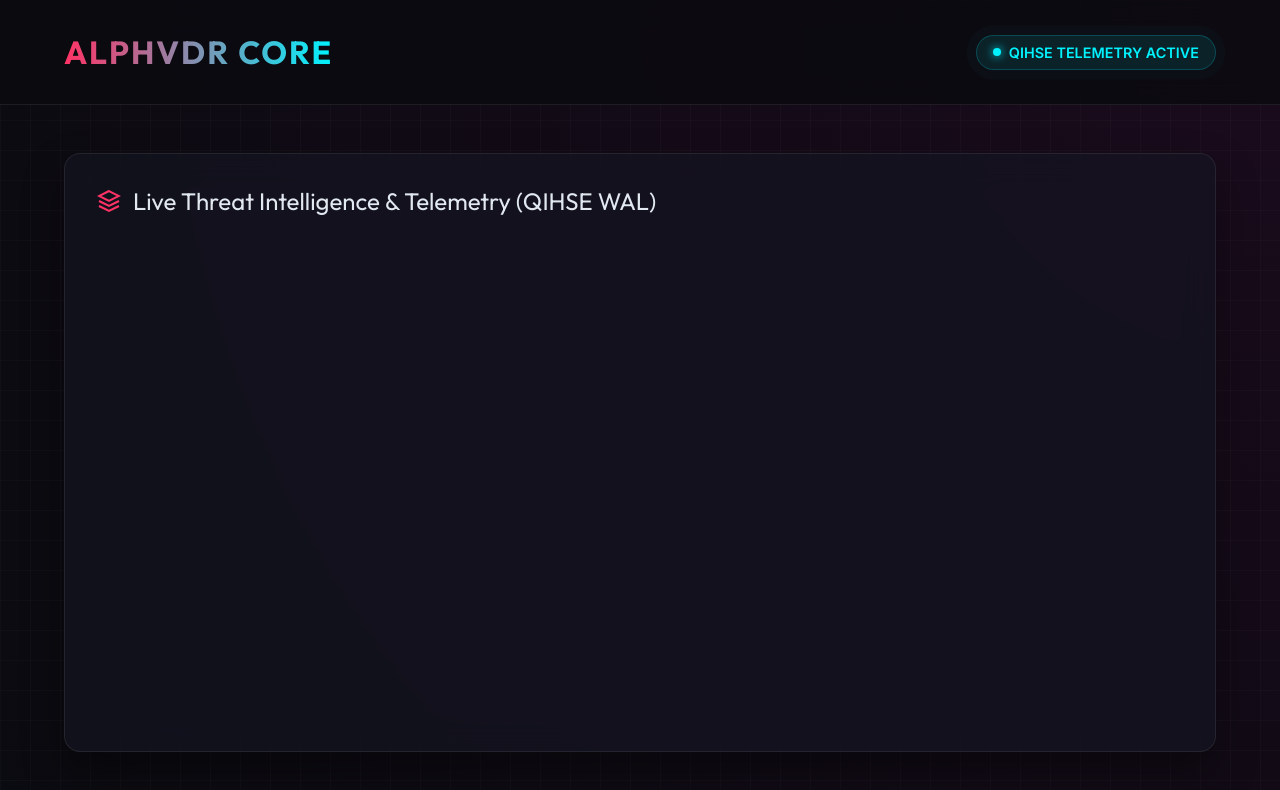
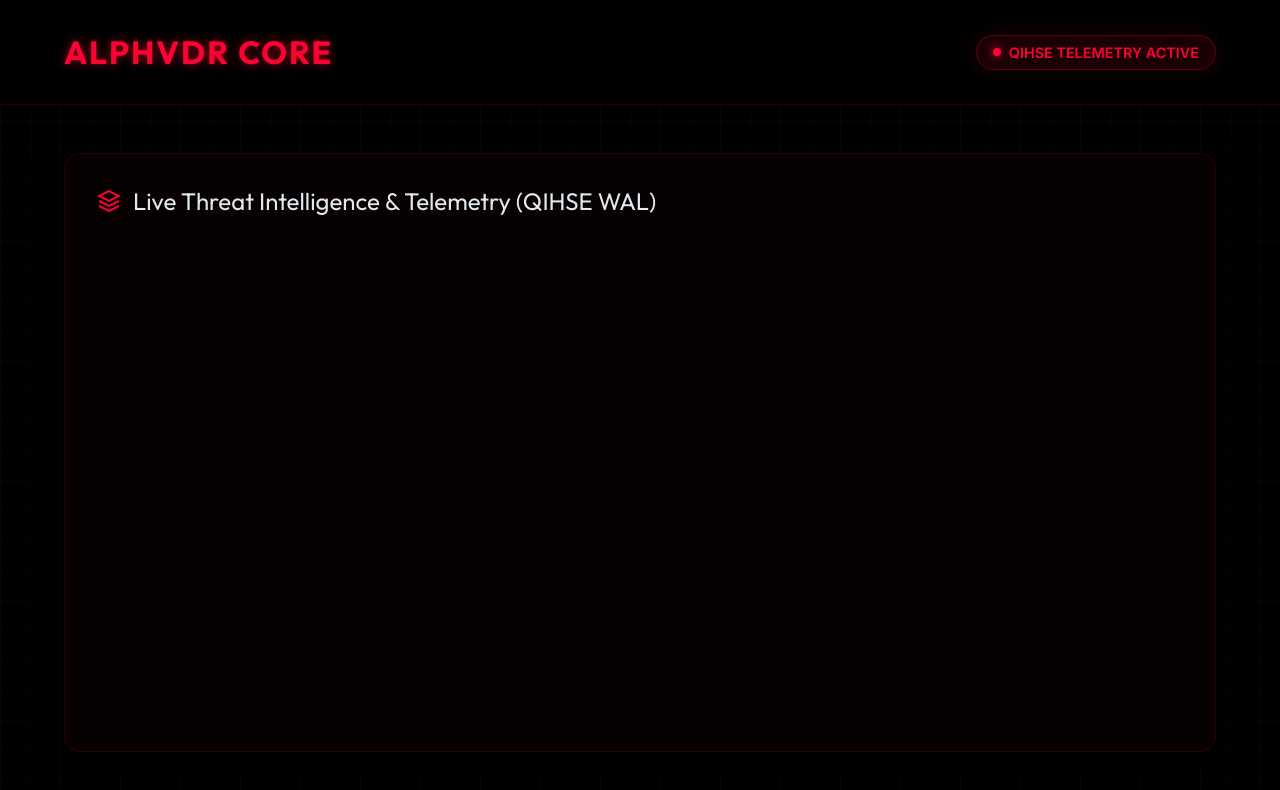
Before and after one commit to SWORDIntel/ALPHVDR, a plain HTML site: page dashboard/index.html in a window 1280 px wide. Drawn offline with Linux system fonts and the light colour scheme; no server answers.

Commit message:
Change dashboard to AMOLED dark with red accents, move to port 31337

```diff
--- a/dashboard/index.html
+++ b/dashboard/index.html
@@ -7,18 +7,19 @@
     <link href="https://fonts.googleapis.com/css2?family=Inter:wght@300;400;600;700&family=Outfit:wght@400;700&display=swap" rel="stylesheet">
     <style>
         :root {
-            --bg-dark: #0a0b10;
-            --glass-bg: rgba(20, 22, 35, 0.65);
-            --glass-border: rgba(255, 255, 255, 0.08);
-            --accent-red: #ff3366;
-            --accent-cyan: #00f2fe;
+            --bg-dark: #000000;
+            --glass-bg: rgba(10, 0, 0, 0.65);
+            --glass-border: rgba(255, 0, 0, 0.15);
+            --accent-red: #ff0033;
+            --accent-red-glow: rgba(255, 0, 51, 0.6);
+            --accent-dark-red: #8b0000;
             --text-main: #e2e8f0;
             --text-muted: #94a3b8;
         }
         body {
             margin: 0;
             font-family: 'Inter', sans-serif;
-            background: radial-gradient(circle at top right, #1a0b1c, var(--bg-dark));
+            background-color: var(--bg-dark);
             color: var(--text-main);
             min-height: 100vh;
             display: flex;
@@ -42,16 +43,15 @@
             justify-content: space-between;
             align-items: center;
             border-bottom: 1px solid var(--glass-border);
-            background: rgba(10, 11, 16, 0.8);
+            background: rgba(0, 0, 0, 0.8);
             backdrop-filter: blur(12px);
         }
         h1 {
             font-family: 'Outfit', sans-serif;
             margin: 0;
             font-size: 2rem;
-            background: linear-gradient(90deg, var(--accent-red), var(--accent-cyan));
-            -webkit-background-clip: text;
-            -webkit-text-fill-color: transparent;
+            color: var(--accent-red);
+            text-shadow: 0 0 10px var(--accent-red-glow);
             letter-spacing: 2px;
         }
         .status-badge {
@@ -59,24 +59,24 @@
             align-items: center;
             gap: 8px;
             padding: 8px 16px;
-            background: rgba(0, 242, 254, 0.1);
-            border: 1px solid rgba(0, 242, 254, 0.2);
+            background: rgba(255, 0, 51, 0.1);
+            border: 1px solid rgba(255, 0, 51, 0.3);
             border-radius: 20px;
             font-size: 0.9rem;
             font-weight: 600;
-            color: var(--accent-cyan);
+            color: var(--accent-red);
             animation: pulse 2s infinite;
         }
         .status-dot {
             width: 8px; height: 8px;
-            background: var(--accent-cyan);
+            background: var(--accent-red);
             border-radius: 50%;
-            box-shadow: 0 0 10px var(--accent-cyan);
+            box-shadow: 0 0 10px var(--accent-red);
         }
         @keyframes pulse {
-            0% { box-shadow: 0 0 0 0 rgba(0, 242, 254, 0.4); }
-            70% { box-shadow: 0 0 0 10px rgba(0, 242, 254, 0); }
-            100% { box-shadow: 0 0 0 0 rgba(0, 242, 254, 0); }
+            0% { box-shadow: 0 0 0 0 rgba(255, 0, 51, 0.5); }
+            70% { box-shadow: 0 0 0 10px rgba(255, 0, 51, 0); }
+            100% { box-shadow: 0 0 0 0 rgba(255, 0, 51, 0); }
         }
         .container {
             flex: 1;
@@ -120,21 +120,21 @@
         .event-item {
             padding: 1rem;
             margin-bottom: 1rem;
-            background: rgba(0,0,0,0.3);
-            border-left: 4px solid var(--accent-cyan);
+            background: rgba(20, 0, 0, 0.4);
+            border-left: 4px solid var(--accent-dark-red);
             border-radius: 4px 8px 8px 4px;
             font-family: monospace;
             font-size: 0.95rem;
             word-break: break-all;
             animation: slideIn 0.3s ease-out;
-            transition: background 0.2s;
+            transition: background 0.2s, border-color 0.2s;
         }
         .event-item:hover {
-            background: rgba(255,255,255,0.05);
+            background: rgba(40, 0, 0, 0.6);
         }
         .event-item.threat {
             border-left-color: var(--accent-red);
-            background: linear-gradient(90deg, rgba(255, 51, 102, 0.1), transparent);
+            background: linear-gradient(90deg, rgba(255, 0, 51, 0.15), transparent);
         }
         @keyframes slideIn {
             from { opacity: 0; transform: translateX(-10px); }
```
Also changed, not shown: 1 other file.
